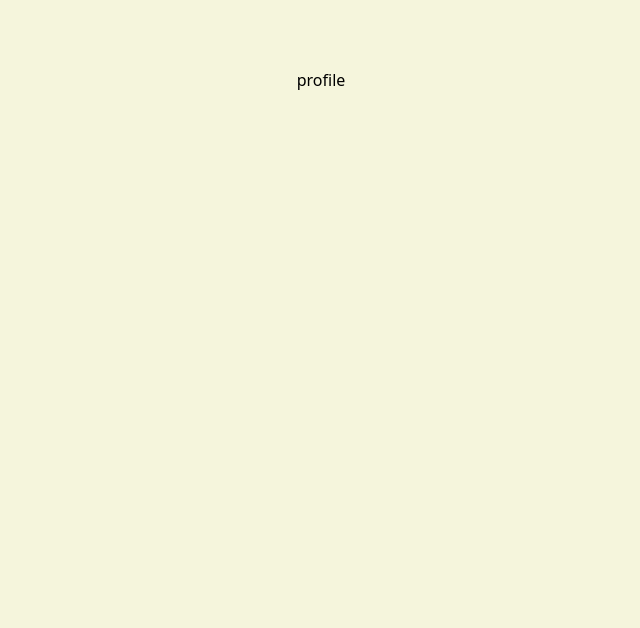
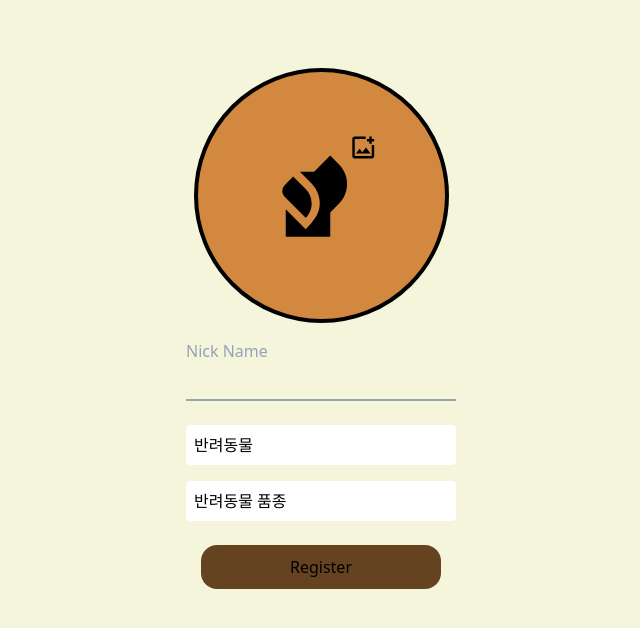
Before and after one commit to codingjwp/Memories-with-Animals, a Next.js app: page /accounts/profile in a window 1280 px wide. Shown: the top 628 px of the page, without its empty margins (319-959 px from the left). Built offline with nearby package versions, Linux system fonts and the light colour scheme.

Commit message:
feat: profile 부분 수정

```diff
--- a/app/accounts/login/page.tsx
+++ b/app/accounts/login/page.tsx
@@ -3,7 +3,6 @@ import { signInAction, SignInResponse } from '@/lib/actions/singInAction';
 import { redirect } from "next/navigation";
 
 export default async function LoginPage() {
-
   async function serverSignIn(formData: FormData) {
     'use server'
     const clickBtn = String(formData.get('action'));
--- a/app/accounts/profile/page.tsx
+++ b/app/accounts/profile/page.tsx
@@ -1,5 +1,5 @@
+import ProfileForm from "@/components/accounts/ProfileForm";
+
 export default function ProfilePage() {
-  return (
-    <div>profile</div>
-  )
+  return (<ProfileForm />)
 }
```
